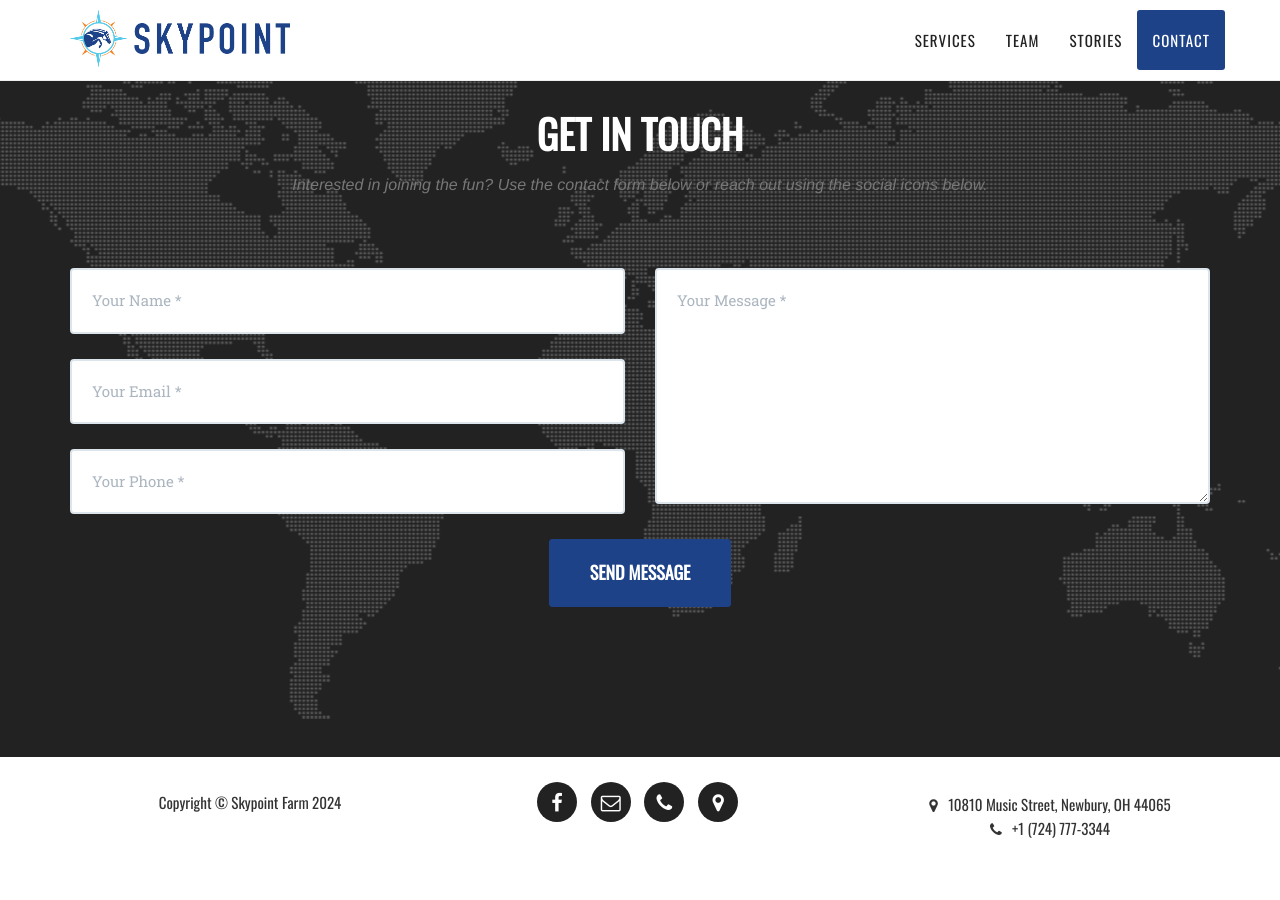
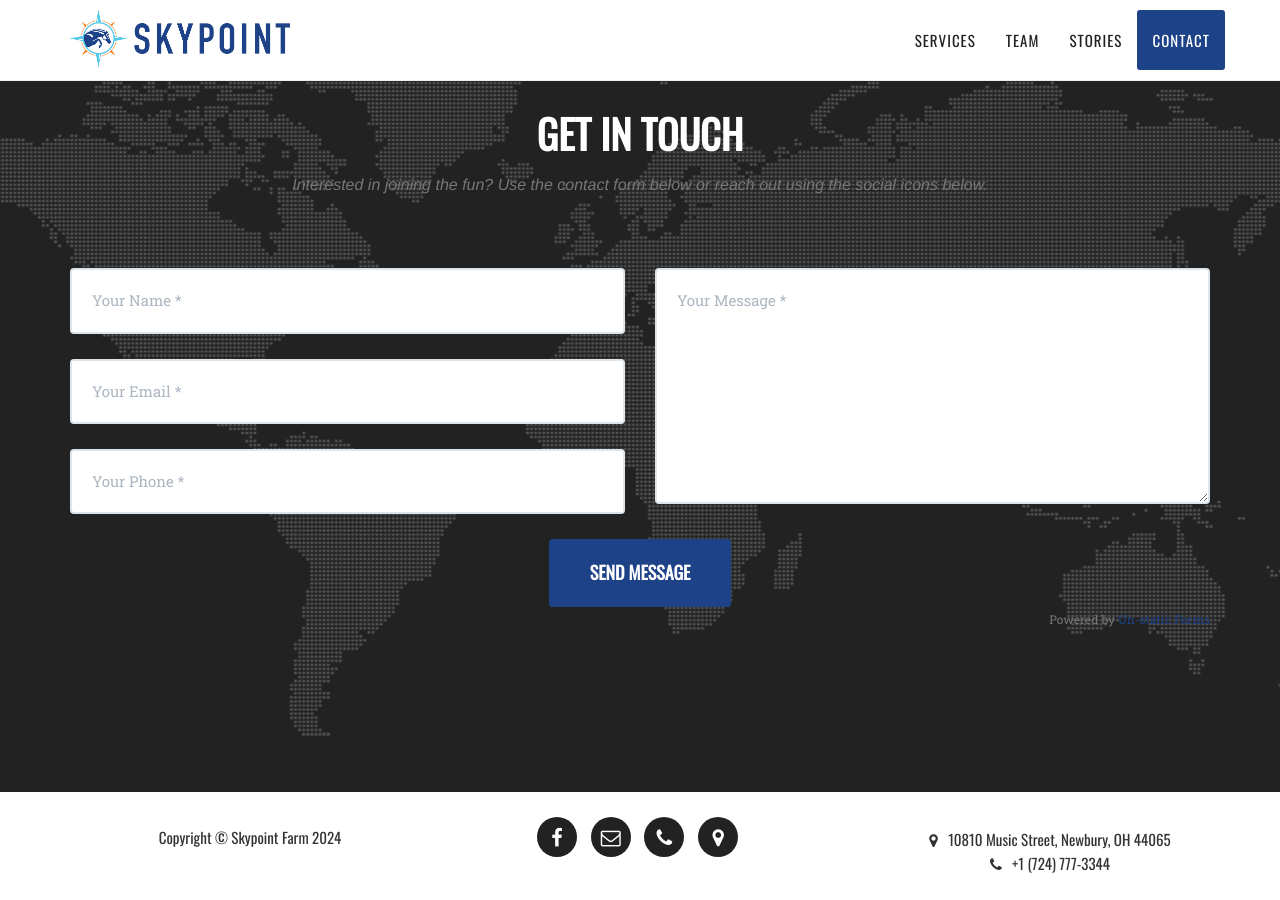
Before and after one commit to pinsky422/pinsky422.github.io, a Jekyll site: the page built from index.html, in a window 1280 px wide and 900 px high, scrolled down 4265 px. Built offline with Jekyll 4.4.1, drawn with Linux system fonts in a browser that asks for light colours; some web fonts are replaced; before the commit the page ends 5130 px from its top, so only the background shows below that.

Commit message:
Update contact.html
Note to try unstatic.com

```diff
--- a/_includes/contact.html
+++ b/_includes/contact.html
@@ -20,7 +20,12 @@
         </div>
         <div class="row">
             <div class="col-lg-12">
-                <form name="sentMessage" id="contactForm" novalidate>
+
+                <!-- BEGIN CONTACT FORM -->
+                <!-- ** for setup, see: https://un-static.com/ ** -->
+
+                <form name="sentMessage" id="contactForm" method="post"
+                    action="https://forms.un-static.com/forms/YOUR_ENDPOINT_REFERENCE" novalidate>
                     <div class="row">
                         <div class="col-md-6">
                             <div class="control-group form-group">
@@ -75,7 +80,13 @@
                             <button type="submit" class="btn btn-xl">Send Message</button>
                         </div>
                     </div>
+                    <div class="text-right text-muted">
+                        <p><small>Powered by <a rel="nofollow" href="Un-static Forms">Un-static Forms</a></small></p>
+                    </div>
                 </form>
+
+                <!-- END CONTACT FORM -->
+
             </div>
         </div>
     </div>
```
